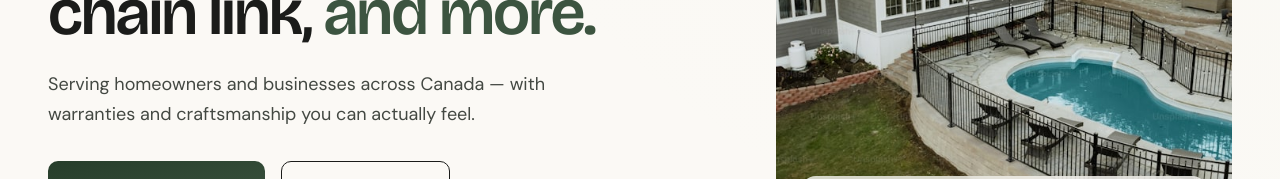
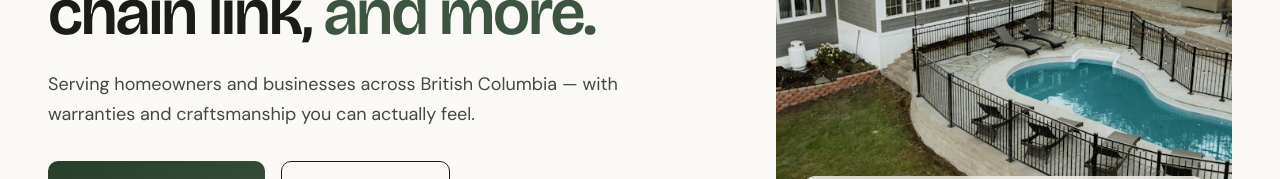
Before and after one commit to singhjashanjot/H-V-enterprise-ltd-client-work, a Next.js app in the folder apps/web/: page / in a window 1280 px wide. Shown: the part 498-677 px from the top of the page. Built offline with nearby package versions, Linux system fonts and the light colour scheme.

Commit message:
fix(hero): update location references to specify British Columbia and align branding with All Fences

```diff
--- a/apps/web/src/components/features/home/hero.tsx
+++ b/apps/web/src/components/features/home/hero.tsx
@@ -37,7 +37,7 @@ export function HomeHero() {
 
             <AnimateOnScroll delay={0.2}>
               <p className="mt-6 max-w-xl font-body text-body-lg text-on-surface-variant">
-                Serving homeowners and businesses across Canada — with warranties and craftsmanship you can actually feel.
+                Serving homeowners and businesses across British Columbia — with warranties and craftsmanship you can actually feel.
               </p>
             </AnimateOnScroll>
 
@@ -64,7 +64,7 @@ export function HomeHero() {
               <div className="relative aspect-[4/5] overflow-hidden rounded-2xl bg-surface-container">
                 <Image
                   src="/images/hero-fence.jpg"
-                  alt="Premium cedar fence installation by H&V Enterprise in a Canadian backyard"
+                  alt="Premium cedar fence installation by All Fences in a Canadian backyard"
                   fill
                   className="object-cover"
                   priority
```
